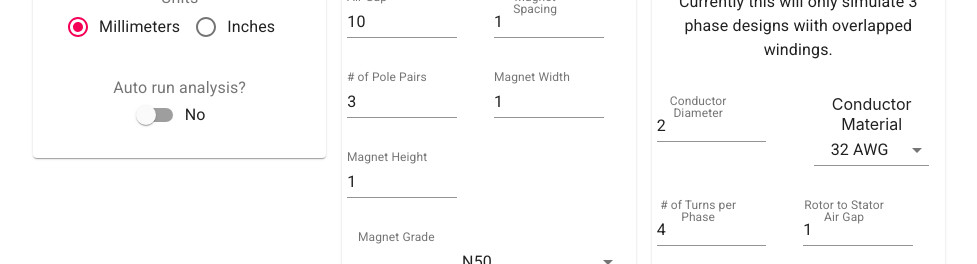
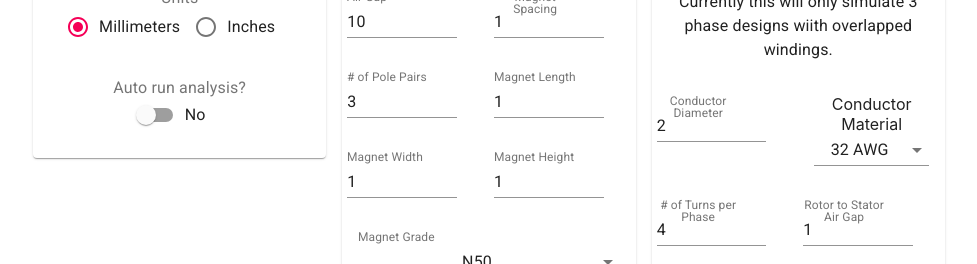
Before and after one commit to CJohnson25/femm-sim-gen-app, a React (Create React App) app: page / in a window 1280 px wide. Shown: the part 298-562 px from the top of the page, without its empty margins (151-1128 px from the left). Built offline with nearby package versions, Linux system fonts and the light colour scheme.

Commit message:
added magnet length support to form

```diff
--- a/src/Components/SimInputForm.js
+++ b/src/Components/SimInputForm.js
@@ -1,7 +1,7 @@
 import React from 'react';
 import { Grid, Typography, MenuItem, Button, Card, CardContent, FormControlLabel, FormControl, FormLabel, InputLabel, RadioGroup, Radio, Select, Switch, TextField } from '@material-ui/core';
 import { CopyToClipboard } from './CopyToClipboard'
-import { formInputToLuaScript, detectOs } from '../util'
+import { formInputToLuaScript } from '../util'
 
 
 export function SimInputForm() {
@@ -323,6 +323,12 @@ export function SimInputForm() {
                 <Grid item xs={6}>
                   <FormControlLabel
                     filled="true"
+                    control={<TextField onChange={handleInputChange} value={formVals.MAGNET_LENGTH} name="MAGNET_LENGTH" label="Magnet Length" />}
+                  />
+                </Grid>
+                <Grid item xs={6}>
+                  <FormControlLabel
+                    filled="true"
                     control={<TextField onChange={handleInputChange} value={formVals.MAGNET_WIDTH} name="MAGNET_WIDTH" label="Magnet Width" />}
                   />
                 </Grid>
```
